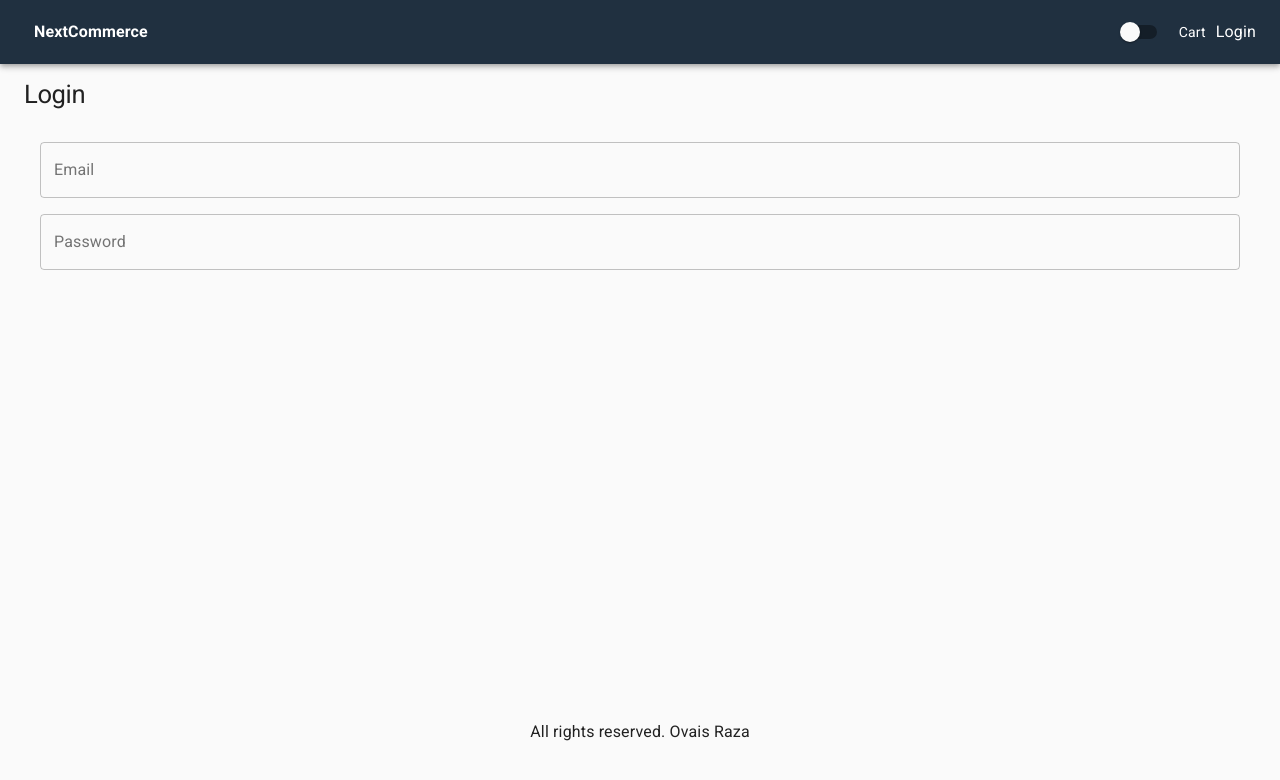
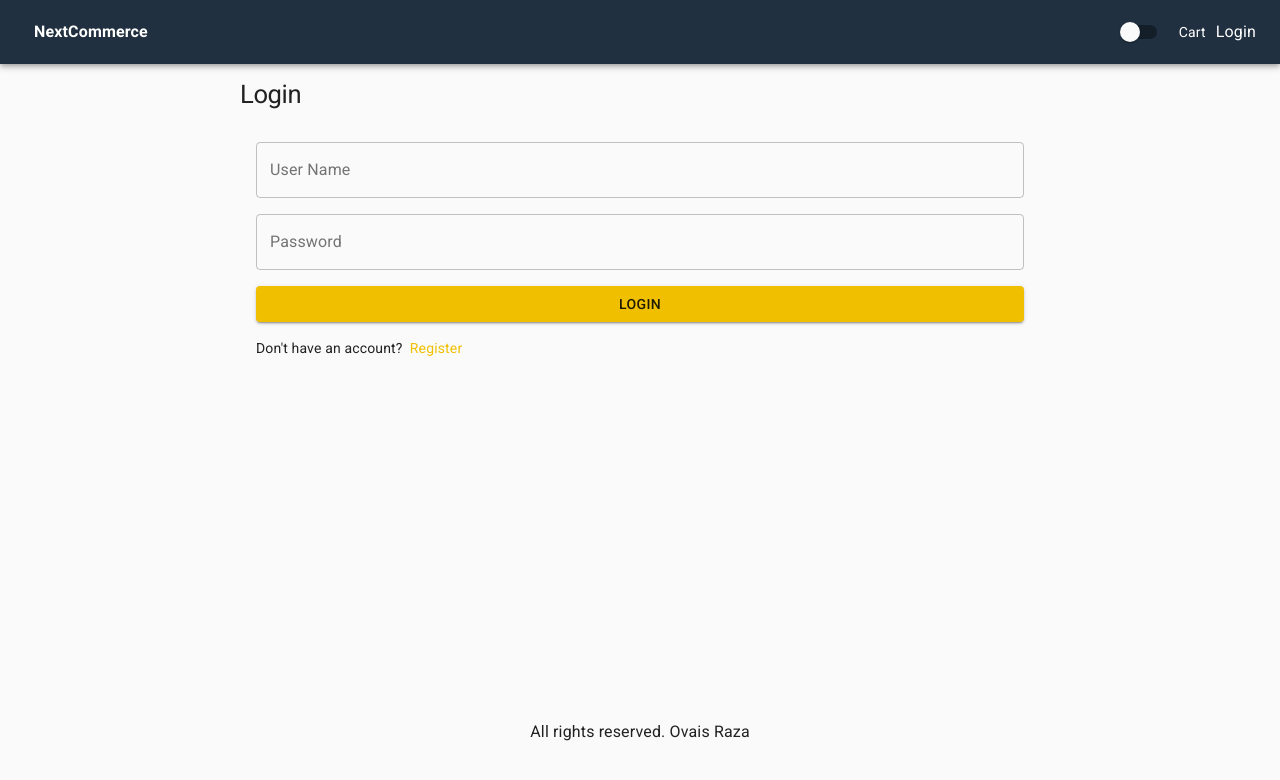
Before and after one commit to OwaisRaza/next-ecommerce, a Next.js app: page /login in a window 1280 px wide. Shown: the top 780 px of the page. Built offline with nearby package versions, Linux system fonts and the light colour scheme.

Commit message:
implemented login and logout logic

```diff
--- a/components/Layout.js
+++ b/components/Layout.js
@@ -2,8 +2,11 @@ import NextLink from "next/link";
 import {
   AppBar,
   Badge,
+  Button,
   Container,
   Link,
+  Menu,
+  MenuItem,
   Switch,
   Toolbar,
   Typography,
@@ -12,13 +15,15 @@ import { createTheme, ThemeProvider } from "@material-ui/core/styles";
 import CssBaseline from "@material-ui/core/CssBaseline";
 import Head from "next/head";
 import useStyles from "../utils/style";
-import { useContext } from "react";
+import { useContext, useState } from "react";
 import { Store } from "../utils/Store";
 import Cookies from "js-cookie";
+import { useRouter } from "next/router";
 
 const Layout = ({ title, description, children }) => {
+  const router = useRouter();
   const { state, dispatch } = useContext(Store);
-  const { darkMode, cart } = state;
+  const { darkMode, cart, userInfo } = state;
   const theme = createTheme({
     typography: {
       h1: {
@@ -43,11 +48,30 @@ const Layout = ({ title, description, children }) => {
     },
   });
   const classes = useStyles();
+
   const darkModeChangeHandler = () => {
     dispatch({ type: darkMode ? "DARK_MODE_OFF" : "DARK_MODE_ON" });
     const newDarkMode = !darkMode;
     Cookies.set("darkMode", newDarkMode ? "ON" : "OFF");
   };
+
+  const [anchorEl, setAnchorEl] = useState(null);
+  const loginClickHandler = (e) => {
+    setAnchorEl(e.currentTarget);
+  };
+
+  const handleClose = () => {
+    setAnchorEl(null);
+  };
+
+  const logoutClickHandler = () => {
+    setAnchorEl(null);
+    dispatch({ type: "USER_LOGOUT" });
+    Cookies.remove("userInfo");
+    Cookies.remove("cartItems");
+    router.push("/");
+  };
+
   return (
     <div>
       <Head>
@@ -79,11 +103,34 @@ const Layout = ({ title, description, children }) => {
                 )}
               </Link>
             </NextLink>
-            <NextLink href="/login" passHref>
-              <Link>
-                <Typography>Login</Typography>
-              </Link>
-            </NextLink>
+            {userInfo ? (
+              <>
+                <Button
+                  aria-controls="simple-menu"
+                  aria-haspopup="true"
+                  onClick={loginClickHandler}
+                >
+                  {userInfo.username}
+                </Button>
+                <Menu
+                  id="simple-menu"
+                  anchorEl={anchorEl}
+                  keepMounted
+                  open={Boolean(anchorEl)}
+                  onClose={handleClose}
+                >
+                  <MenuItem onClick={handleClose}>Profile</MenuItem>
+                  <MenuItem onClick={handleClose}>My account</MenuItem>
+                  <MenuItem onClick={logoutClickHandler}>Logout</MenuItem>
+                </Menu>
+              </>
+            ) : (
+              <NextLink href="/login" passHref>
+                <Link>
+                  <Typography>Login</Typography>
+                </Link>
+              </NextLink>
+            )}
           </Toolbar>
         </AppBar>
         <Container className={classes.main}>{children}</Container>
--- a/pages/login.js
+++ b/pages/login.js
@@ -1,10 +1,51 @@
-import { List, ListItem, TextField, Typography } from "@material-ui/core";
+import {
+  Button,
+  Link,
+  List,
+  ListItem,
+  TextField,
+  Typography,
+} from "@material-ui/core";
 import Layout from "../components/Layout";
+import useStyles from "../utils/style";
+import NextLink from "next/link";
+import axios from "axios";
+import { useContext, useEffect, useState } from "react";
+import { Store } from "../utils/Store";
+import { useRouter } from "next/router";
+import Cookies from "js-cookie";
 
 export default function Login() {
+  const router = useRouter();
+  const { redirect } = router.query;
+  const { state, dispatch } = useContext(Store);
+  const { userInfo } = state;
+  const [username, setUsername] = useState("");
+  const [password, setPassword] = useState("");
+  const classes = useStyles();
+  useEffect(() => {
+    if (userInfo) {
+      router.push("/");
+    }
+  }, []);
+  const submitHandler = async (e) => {
+    e.preventDefault();
+    try {
+      const { data } = await axios.post("https://dummyjson.com/auth/login", {
+        username,
+        password,
+      });
+      dispatch({ type: "USER_LOGIN", payload: data });
+      Cookies.set("userInfo", JSON.stringify(data));
+      router.push(redirect || "/");
+    } catch (error) {
+      console.log(error.response);
+    }
+  };
+
   return (
     <Layout>
-      <form>
+      <form onSubmit={submitHandler} className={classes.form}>
         <Typography component="h1" variant="h1">
           Login
         </Typography>
@@ -13,9 +54,10 @@ export default function Login() {
             <TextField
               variant="outlined"
               fullWidth
-              id="email"
-              label="Email"
-              inputProps={{ type: "email" }}
+              id="username"
+              label="User Name"
+              inputProps={{ type: "text" }}
+              onChange={(e) => setUsername(e.target.value)}
             ></TextField>
           </ListItem>
           <ListItem>
@@ -25,7 +67,19 @@ export default function Login() {
               id="password"
               label="Password"
               inputProps={{ type: "password" }}
+              onChange={(e) => setPassword(e.target.value)}
             ></TextField>
+          </ListItem>
+          <ListItem>
+            <Button variant="contained" type="submit" fullWidth color="primary">
+              Login
+            </Button>
+          </ListItem>
+          <ListItem>
+            Don't have an account? &nbsp;
+            <NextLink href="/register" passHref>
+              <Link> Register </Link>
+            </NextLink>
           </ListItem>
         </List>
       </form>
--- a/utils/Store.js
+++ b/utils/Store.js
@@ -9,6 +9,9 @@ const initialState = {
       ? JSON.parse(Cookies.get("cartItems"))
       : [],
   },
+  userInfo: Cookies.get("userInfo")
+    ? JSON.parse(Cookies.get("userInfo"))
+    : null,
 };
 
 function reducer(state, action) {
@@ -37,6 +40,10 @@ function reducer(state, action) {
       Cookies.set("cartItems", JSON.stringify(cartItems));
       return { ...state, cart: { ...state.cart, cartItems } };
     }
+    case "USER_LOGIN":
+      return { ...state, userInfo: action.payload };
+    case "USER_LOGOUT":
+      return { ...state, userInfo: null, cart: { cartItems: [] } };
     default:
       return state;
   }
--- a/utils/style.js
+++ b/utils/style.js
@@ -4,6 +4,10 @@ const useStyles = makeStyles({
   navbar: {
     backgroundColor: "#203040",
     "& a": {
+      color: "#ffffff",
+      marginLeft: 10,
+    },
+    "& button": {
       color: "#ffffff",
       marginLeft: 10,
     },
@@ -25,6 +29,10 @@ const useStyles = makeStyles({
   footer: {
     textAlign: "center",
   },
+  form: {
+    maxWidth: "800px",
+    margin: "0 auto",
+  },
 });
 
 export default useStyles;
```
Also changed, not shown: pages/shipping.js (+10 -1 lines).
